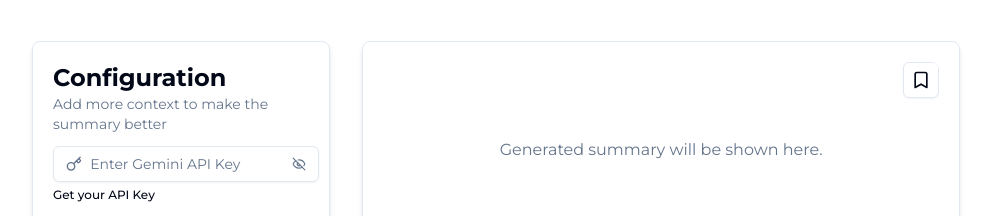
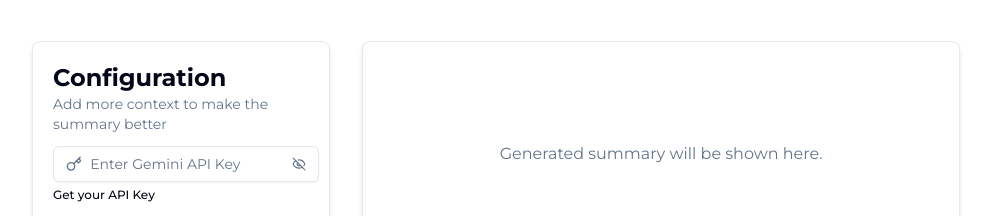
Before and after one commit to agusbw/ClarityAI, a Next.js app: page /summarize in a window 1280 px wide. Shown: the part 143-359 px from the top of the page, without its empty margins (144-1135 px from the left). Built offline with nearby package versions, Linux system fonts and the light colour scheme.

Commit message:
feat: add filename data to result box

```diff
--- a/package.json
+++ b/package.json
@@ -27,7 +27,8 @@
     "react-markdown": "^9.0.1",
     "sonner": "^1.4.41",
     "tailwind-merge": "^2.3.0",
-    "tailwindcss-animate": "^1.0.7"
+    "tailwindcss-animate": "^1.0.7",
+    "usehooks-ts": "^3.1.0"
   },
   "devDependencies": {
     "@tailwindcss/typography": "^0.5.13",
--- a/src/app/(tools)/summarize/_components/config-form.tsx
+++ b/src/app/(tools)/summarize/_components/config-form.tsx
@@ -16,9 +16,10 @@ import { type ConfigFormType } from "@/lib/types";
 import extractTextFromPDF from "pdf-parser-client-side";
 import { toast } from "sonner";
 import { generatePrompt, generateSummary } from "@/lib/utils";
+import { type ResultBoxDataType } from "./result-box";
 
 type ConfigFormProps = {
-  handleSummaryChange: React.Dispatch<React.SetStateAction<string | null>>;
+  handleSummaryChange: React.Dispatch<React.SetStateAction<ResultBoxDataType>>;
 };
 
 export default function ConfigForm({ handleSummaryChange }: ConfigFormProps) {
@@ -29,6 +30,7 @@ export default function ConfigForm({ handleSummaryChange }: ConfigFormProps) {
     lang: null,
     textContent: null,
     tone: null,
+    fileName: null,
   });
   const [isLoading, setIsLoading] = React.useState<boolean>(false);
 
@@ -40,16 +42,22 @@ export default function ConfigForm({ handleSummaryChange }: ConfigFormProps) {
       !form.lang ||
       !form.lang ||
       !form.textContent ||
-      !form.tone
+      !form.tone! ||
+      !form.fileName
     ) {
       toast.error("Provide all the configuration before generate summary!");
       return;
     }
     const prompt = generatePrompt(form);
+
     try {
       setIsLoading(true);
       const result = await generateSummary(form.apiKey, prompt);
-      handleSummaryChange(result);
+      handleSummaryChange({
+        fileName: form.fileName,
+        summary: result,
+      });
+      toast.success("Knock knock, the summary's ready!");
     } catch (err) {
       if (err instanceof Error) {
         toast.error(err.message);
@@ -102,6 +110,7 @@ export default function ConfigForm({ handleSummaryChange }: ConfigFormProps) {
                 setForm((prev) => ({
                   ...prev,
                   textContent: data,
+                  fileName: file.name,
                 }));
               });
             }
--- a/src/app/(tools)/summarize/_components/result-box.tsx
+++ b/src/app/(tools)/summarize/_components/result-box.tsx
@@ -1,14 +1,26 @@
 import { Button } from "@/components/ui/button";
 import { Bookmark } from "lucide-react";
 import Markdown from "react-markdown";
+import { useLocalStorage } from "usehooks-ts";
+
+export type ResultBoxDataType = {
+  summary: string | null;
+  fileName: string | null;
+};
 
 type ResultBoxProps = {
-  summary: string | null;
+  data: ResultBoxDataType;
 };
 
-export default function ResultBox({ summary }: ResultBoxProps) {
+export default function ResultBox({ data }: ResultBoxProps) {
+  const [value, setValue, removeValue] = useLocalStorage("bookmark", {});
+
+  console.log(data);
+
   return (
     <div>
+      {data.summary ? (
+        <>
           <div className="flex h-full w-full justify-end">
             <Button
               variant={"outline"}
@@ -17,12 +29,12 @@ export default function ResultBox({ summary }: ResultBoxProps) {
               <Bookmark size={20} />
             </Button>
           </div>
-      {summary ? (
           <div className="prose">
-          <Markdown>{summary}</Markdown>
+            <Markdown>{data.summary}</Markdown>
           </div>
+        </>
       ) : (
-        <div className="mt-10 text-center text-muted-foreground">
+        <div className="mt-20 text-center text-muted-foreground">
           <p>Generated summary will be shown here.</p>
         </div>
       )}
--- a/src/app/(tools)/summarize/page.tsx
+++ b/src/app/(tools)/summarize/page.tsx
@@ -6,18 +6,23 @@ import ResultBox from "./_components/result-box";
 import ConfigForm from "./_components/config-form";
 import { ScrollArea } from "@/components/ui/scroll-area";
 import * as React from "react";
+import { type ResultBoxDataType } from "./_components/result-box";
 
 function SummarizePage() {
-  const [summary, setSummary] = React.useState<string | null>(null);
+  const [data, setData] = React.useState<ResultBoxDataType>({
+    fileName: null,
+    summary: null,
+  });
+
   return (
     <div className="p-4 md:h-screen md:max-h-screen md:overflow-hidden md:p-5 lg:px-16 lg:pt-20 xl:px-44">
       <Header />
       <div className="flex flex-col gap-8 pt-10 md:h-[78%] md:flex-row">
         <ScrollArea className="h-full max-h-[100%] overflow-y-auto rounded-lg border shadow-md lg:w-1/3">
-          <ConfigForm handleSummaryChange={setSummary} />
+          <ConfigForm handleSummaryChange={setData} />
         </ScrollArea>
         <ScrollArea className="h-full max-h-[100%] overflow-y-auto rounded-lg border p-5 shadow-md lg:w-2/3">
-          <ResultBox summary={summary} />
+          <ResultBox data={data} />
         </ScrollArea>
       </div>
       <Footer />
--- a/src/lib/types.ts
+++ b/src/lib/types.ts
@@ -5,4 +5,5 @@ export type ConfigFormType = {
   domain: string | null;
   tone: "Formal" | "Informal" | null;
   format: "ai" | "Bullet Point" | "Paragraph";
+  fileName: string | null;
 };
```
Also changed, not shown: 1 other file (tests, documents, lock files or other folders). Lines whose indentation alone changed are shown as unchanged.
